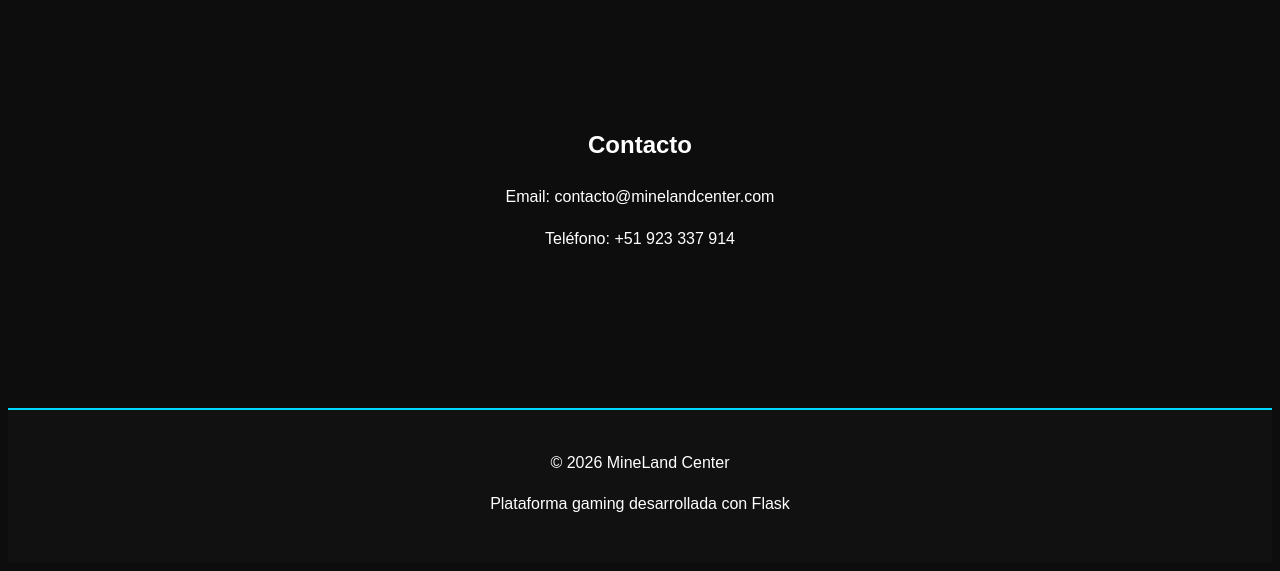
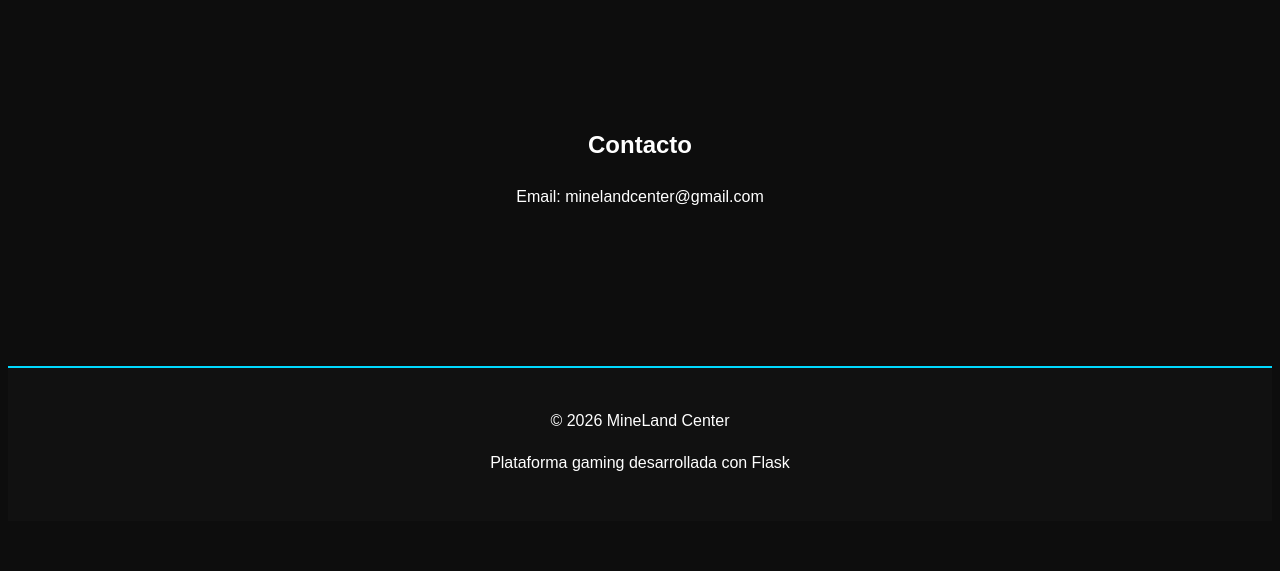
Before and after one commit to TheDark-15/Proyecto_MineLand, a Flask app: page /contact in a window 1280 px wide. Shown: the part 253-824 px from the top of the page. After the commit the page ends 724 px from the top, so only its background shows below. Run offline with Flask 3, Linux system fonts and the light colour scheme.

Commit message:
Update contact.html

```diff
--- a/templates/contact.html
+++ b/templates/contact.html
@@ -2,14 +2,12 @@
 
 {% block content %}
 
-<section class="simple-page">
+<div class="simple-page">
 
     <h2>Contacto</h2>
 
-    <p>Email: contacto@minelandcenter.com</p>
+    <p>Email: minelandcenter@gmail.com</p>
 
-    <p>Teléfono: +51 923 337 914</p>
-
-</section>
+</div>
 
 {% endblock %}
```
